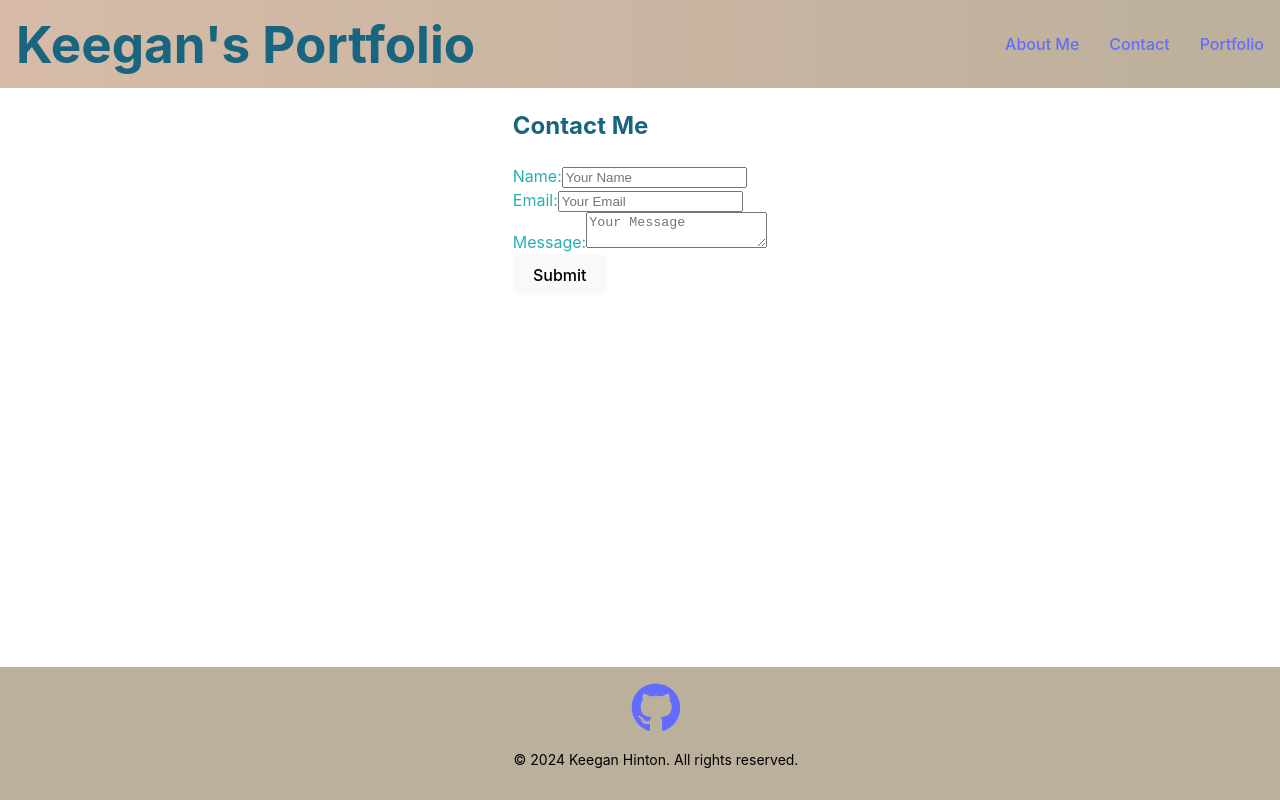
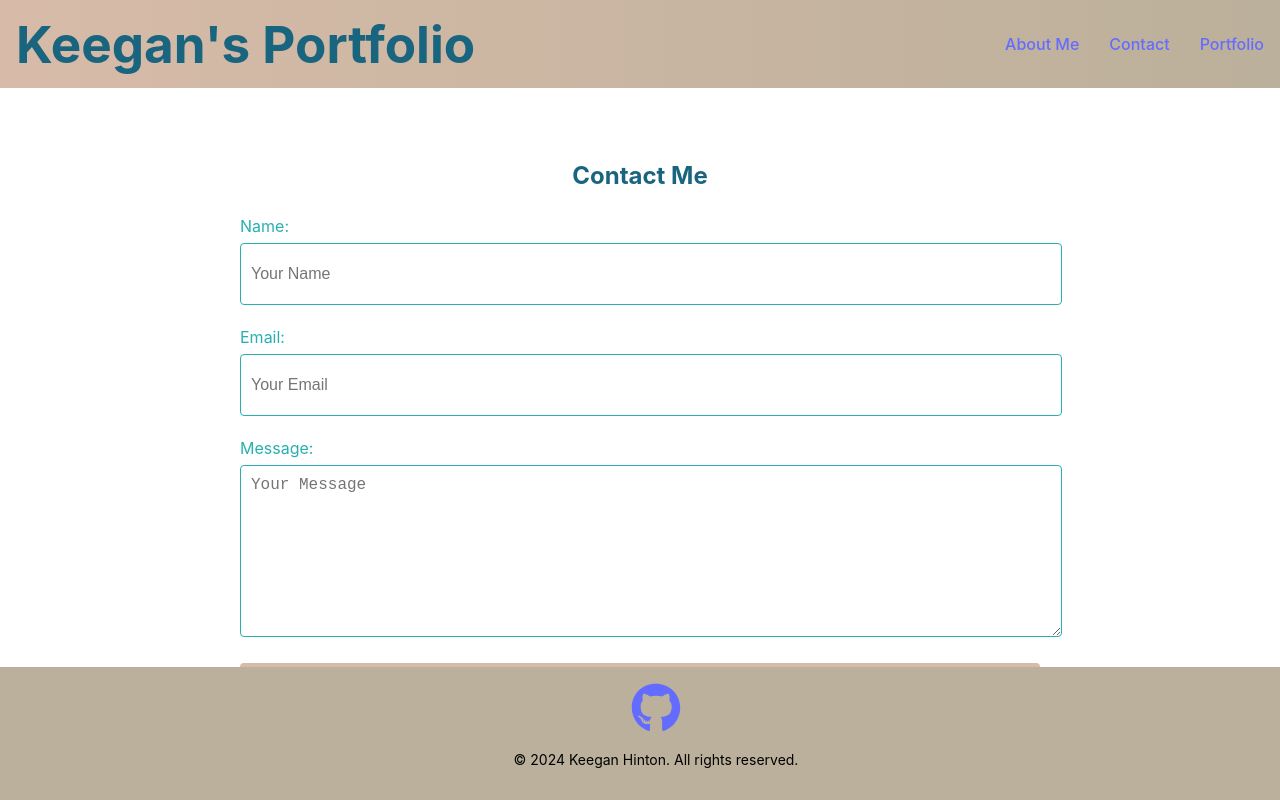
Before and after one commit to soibun-sol/React-Portfolio-Page, a React (Vite) app in the folder portfolio/: page /contact in a window 1280 px wide. Built offline with nearby package versions, Linux system fonts and the light colour scheme.

Commit message:
added styles to contact page

```diff
--- a/portfolio/src/pages/contact.jsx
+++ b/portfolio/src/pages/contact.jsx
@@ -1,4 +1,5 @@
 import React, { useState } from 'react';
+import '../styles/contact.css';
 
 const Contact = () => {
   const [name, setName] = useState('');
--- /dev/null
+++ b/portfolio/src/styles/contact.css
@@ -0,0 +1,73 @@
+.contact-page {
+    display: flex;
+    justify-content: center;
+    align-items: center;
+    min-height: 100%;
+    padding: 20px;
+  }
+
+  .contact-form {
+    min-width: 800px;
+    width: 100%;
+    background-color: rgba(255, 255, 255, 0.05);
+    padding: 30px;
+    border-radius: 8px;
+  }
+
+  .contact-form h2 {
+    text-align: center;
+    margin-bottom: 20px;
+    color: var(--heading-color);
+  }
+
+  .form-group {
+    margin-bottom: 20px;
+  }
+
+  .form-group label {
+    display: block;
+    margin-bottom: 5px;
+    color: var(--text-color);
+  }
+
+  .form-group input,
+  .form-group textarea {
+    width: 100%;
+    padding: 10px;
+    font-size: 16px;
+    background-color: rgba(255, 255, 255, 0.1);
+    border: 1px solid var(--text-color);
+    color: var(--text-color);
+    border-radius: 4px;
+  }
+
+  .form-group input {
+    height: 40px;
+  }
+
+  .form-group textarea {
+    height: 150px;
+    resize: vertical;
+  }
+
+  .submit-btn {
+    width: 100%;
+    padding: 10px;
+    font-size: 16px;
+    background-color: var(--secondary-color);
+    color: var(--primary-color);
+    border: none;
+    border-radius: 4px;
+    cursor: pointer;
+    transition: background-color 0.3s ease;
+  }
+
+  .submit-btn:hover {
+    background-color: #45e0c0;
+  }
+
+  .error-text {
+    color: #ff6b6b;
+    margin-top: 10px;
+    text-align: center;
+  }
```
Also changed, not shown: portfolio/src/styles/header.css (line endings or trailing spaces).
